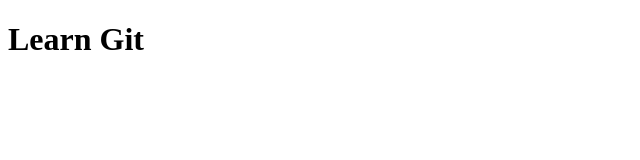
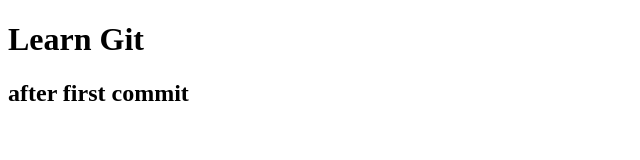
Before and after one commit to aswin-as/datewithgit, a plain HTML site: page index.html in a window 1280 px wide. Shown: the whole page, without its empty margins (0-640 px from the left). Drawn offline with Linux system fonts and the light colour scheme.

Commit message:
second commit added h2 tag

```diff
--- a/index.html
+++ b/index.html
@@ -7,5 +7,6 @@
 </head>
 <body>
     <h1>Learn Git</h1>
+    <h2>after first commit</h2>
 </body>
 </html>
```
